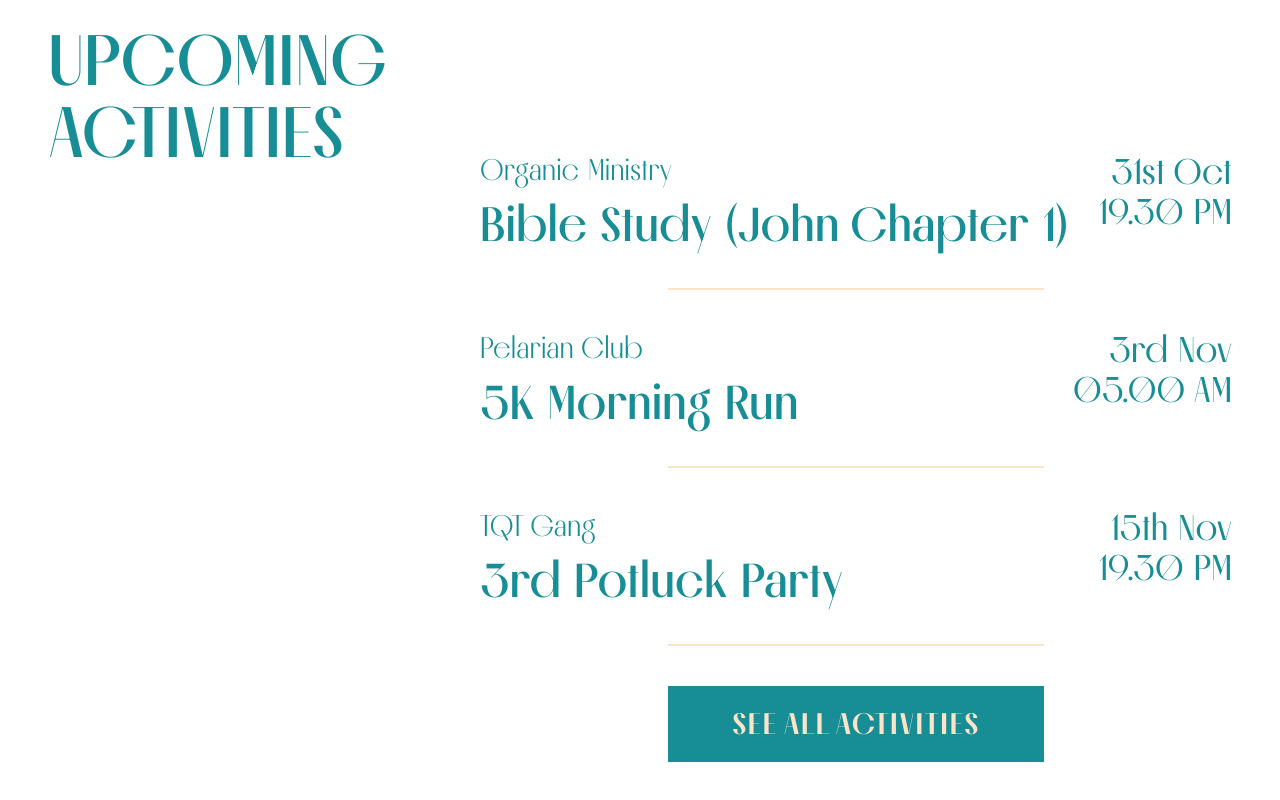
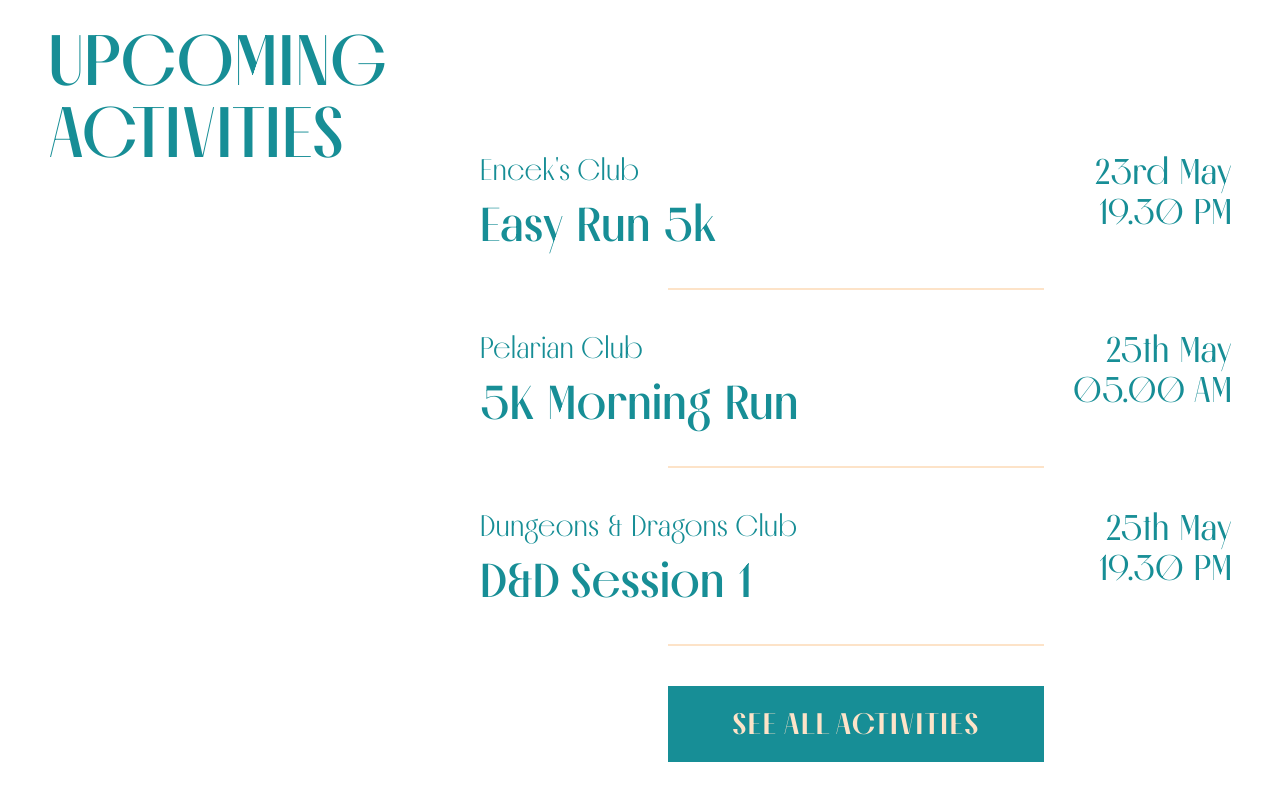
Before and after one commit to wendyyyanto/organic-ministry-fe, a Next.js app: page / in a window 1280 px wide. Shown: the part 968-1768 px from the top of the page. Built offline with nearby package versions, Linux system fonts and the light colour scheme.

Commit message:
feat: directories on teaching page

```diff
--- a/app/(pages)/home/partials/ActivitiesSection.tsx
+++ b/app/(pages)/home/partials/ActivitiesSection.tsx
@@ -35,7 +35,7 @@ function ActivitiesSection() {
 				</div>
 				<div className="flex justify-center items-center mt-10">
 					<Link
-						href="/activities"
+						href="/under-construction"
 						className="flex justify-center items-center px-5 py-5 bg-primary text-secondary w-1/2 cursor-pointer"
 						onClick={() => {}}
 					>
--- a/app/(pages)/home/partials/HeroSection.tsx
+++ b/app/(pages)/home/partials/HeroSection.tsx
@@ -1,3 +1,5 @@
+import Link from "next/link";
+
 function HeroSection() {
 	return (
 		<div className="w-screen h-screen px-12 flex items-center justify-start trigger-background">
@@ -23,9 +25,12 @@ function HeroSection() {
 						perspiciatis quis dolor illum sequi molestiae,
 						aspernatur harum, tenetur numquam quaerat.
 					</p>
-					<div className="w-fit flex justify-center items-center font-bold text-2xl text-primary bg-secondary py-4 px-16 gap-11 cursor-pointer">
+					<Link
+						href="/under-construction"
+						className="w-fit flex justify-center items-center font-bold text-2xl text-primary bg-secondary py-4 px-16 gap-11 cursor-pointer"
+					>
 						OUR SCHEDULES
-					</div>
+					</Link>
 				</div>
 			</div>
 		</div>
--- /dev/null
+++ b/app/(pages)/teachings/components/TeachingFolder.tsx
@@ -0,0 +1,25 @@
+import Link from "next/link";
+import { PiFolderSimpleFill } from "react-icons/pi";
+
+interface TeachingFolderProps {
+	id: number;
+	title: string;
+	directoryUrl: string;
+	thumbnailUrl: string;
+}
+
+const TeachingFolder = ({ teaching }: { teaching: TeachingFolderProps }) => (
+	<Link
+		href={teaching.directoryUrl}
+		target="_blank"
+		className="h-fit w-full flex cursor-pointer relative"
+	>
+		<div className="absolute top-0 left-0 -z-10 bg-secondary w-full h-full"></div>
+		<div className="bg-primary px-10 py-4 w-full hover:-translate-y-2 hover:-translate-x-2 transition-all duration-300 flex items-center justify-start gap-10 text-secondary will-change-transform">
+			<PiFolderSimpleFill className="text-4xl" />
+			<h1 className="text-xl font-bold">{teaching.title}</h1>
+		</div>
+	</Link>
+);
+
+export default TeachingFolder;
--- a/app/(pages)/teachings/page.tsx
+++ b/app/(pages)/teachings/page.tsx
@@ -1,4 +1,5 @@
 import { teachingRecordings } from "@/app/data/teachingRecordings";
+import TeachingFolder from "./components/TeachingFolder";
 
 const TeachingsPage = () => {
 	// eslint-disable-next-line @typescript-eslint/no-unused-vars
@@ -21,18 +22,12 @@ const TeachingsPage = () => {
 					</video>
 				</div>
 			</div>
-			<div className="mt-40 flex gap-10 w-full h-full">
+			<div className="mt-40 flex gap-40 w-full h-full">
 				<h1 className="font-bold text-6xl">Directories</h1>
 				<div className="grid grid-cols-4 gap-10 flex-1">
-					<div className="h-[170px] w-full bg-primary"></div>
-					<div className="h-[170px] w-full bg-primary"></div>
-					<div className="h-[170px] w-full bg-primary"></div>
-					<div className="h-[170px] w-full bg-primary"></div>
-					<div className="h-[170px] w-full bg-primary"></div>
-					<div className="h-[170px] w-full bg-primary"></div>
-					<div className="h-[170px] w-full bg-primary"></div>
-					<div className="h-[170px] w-full bg-primary"></div>
-					<div className="h-[170px] w-full bg-primary"></div>
+					{teachings.map((teaching) => (
+						<TeachingFolder teaching={teaching} key={teaching.id} />
+					))}
 				</div>
 			</div>
 		</div>
--- a/app/(pages)/under-construction/page.tsx
+++ b/app/(pages)/under-construction/page.tsx
@@ -11,8 +11,7 @@ const UnderConstruction = () => {
 					UNDER-GOING CONSTRUCTION
 				</h1>
 				<p className="text-xl text-center font-sans">
-					We&apos;re working on this page so it can be finished as
-					soon as possible.
+					We&apos;re working on this page. Please check it out later.
 				</p>
 			</div>
 			<Image
--- a/app/components/Sidebar/index.tsx
+++ b/app/components/Sidebar/index.tsx
@@ -10,9 +10,9 @@ function Sidebar() {
 
 	const sideBarItems = [
 		{ title: "Home", link: "/" },
-		{ title: "Activities", link: "/activities" },
+		{ title: "Teachings", link: "/teachings" },
+		{ title: "Activities", link: "/under-construction" },
 		{ title: "Gallery", link: "/under-construction" },
-		{ title: "Teachings", link: "/teachings" },
 		{ title: "About Us", link: "/about" }
 	];
 
--- a/app/data/dummySchedule.ts
+++ b/app/data/dummySchedule.ts
@@ -1,20 +1,20 @@
 export const dummySchedule = [
 	{
-        "id": 1,
-        "initiator": "Organic Ministry",
-        "event_name": "Bible Study (John Chapter 1)",
-        "start_date": "2024-10-31 19:30:00",
+		id: 1,
+		initiator: "Encek's Club",
+		event_name: "Easy Run 5k",
+		start_date: "2025-05-23 19:30:00"
 	},
 	{
-        "id": 2,
-        "initiator": "Pelarian Club",
-        "event_name": "5K Morning Run",
-        "start_date": "2024-11-03 05:00:00",
+		id: 2,
+		initiator: "Pelarian Club",
+		event_name: "5K Morning Run",
+		start_date: "2025-05-25 05:00:00"
 	},
 	{
-        "id": 3,
-        "initiator": "TQT Gang",
-        "event_name": "3rd Potluck Party",
-        "start_date": "2024-11-15 19:30:00",
+		id: 3,
+		initiator: "Dungeons & Dragons Club",
+		event_name: "D&D Session 1",
+		start_date: "2025-05-25 19:30:00"
 	}
-]
+];
```
Also changed, not shown: app/data/teachingRecordings.ts (+23 -46 lines). Lines whose indentation alone changed are shown as unchanged.
